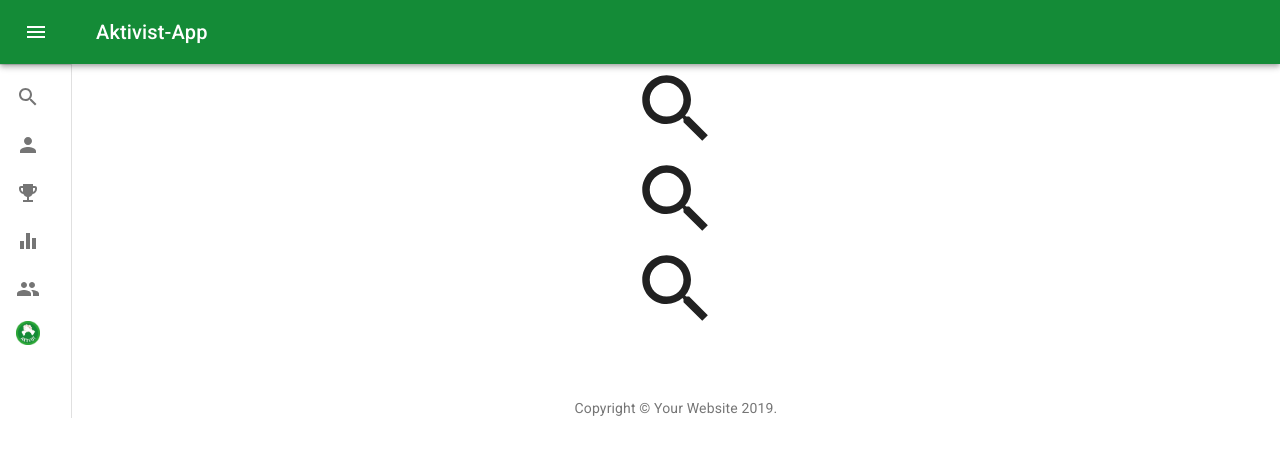
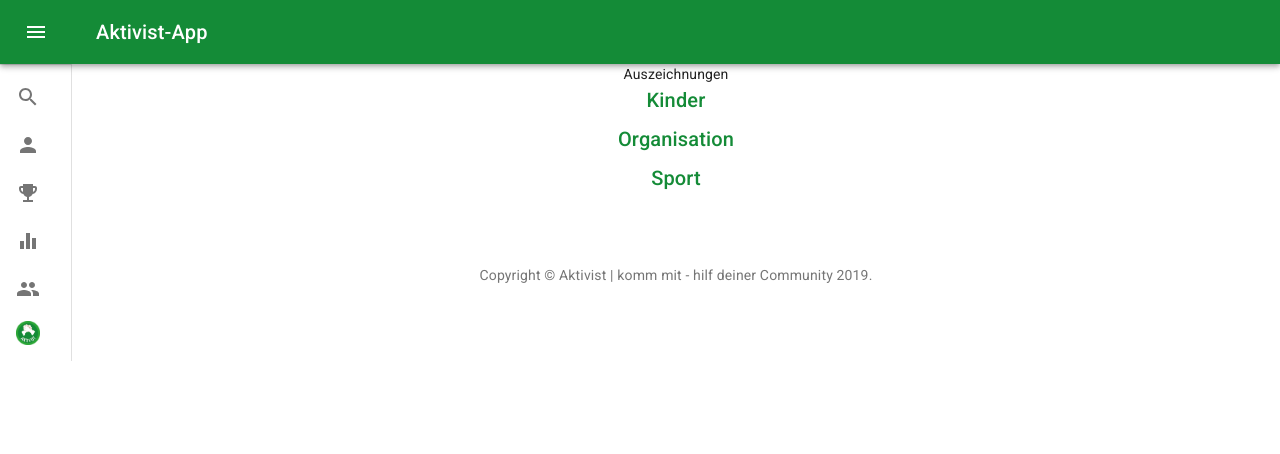
Before and after one commit to alxgrk/blockchain-hackathon-2019, a React (Create React App) app in the folder frontend/: page /auszeichnungen in a window 1280 px wide. Shown: the top 454 px of the page. Built offline with nearby package versions, Linux system fonts and the light colour scheme.

Commit message:
Improved frontend

```diff
--- a/frontend/src/Auszeichnungen.js
+++ b/frontend/src/Auszeichnungen.js
@@ -18,19 +18,11 @@ import ListItem from '@material-ui/core/ListItem';
 import ListItemIcon from '@material-ui/core/ListItemIcon';
 import ListItemText from '@material-ui/core/ListItemText';
 import SearchIcon from '@material-ui/icons/Search';
+import Title from './Title';
+import { useTheme } from '@material-ui/core/styles';
+import Copyright from "./Copyright";
 
-function Copyright() {
-  return (
-    <Typography variant="body2" color="textSecondary" align="center">
-      {'Copyright © '}
-      <Link color="inherit" href="https://material-ui.com/">
-        Your Website
-      </Link>{' '}
-      {new Date().getFullYear()}
-      {'.'}
-    </Typography>
-  );
-}
+
 
 const useStyles = makeStyles(theme => ({
   paper: {
@@ -54,14 +46,15 @@ const useStyles = makeStyles(theme => ({
 
 export default function Auszeichnungen() {
   const classes = useStyles();
+  const theme = useTheme();
 
   return (
     <Container component="main" maxWidth="xs">
-      <CssBaseline />
       <div className={classes.paper}>
-        <SearchIcon style={{ fontSize: 90 }}/>
-        <SearchIcon style={{ fontSize: 90 }}/>
-        <SearchIcon style={{ fontSize: 90 }}/>
+        <div className={theme.palette.text.title}>Auszeichnungen</div>
+        <Title>Kinder</Title>
+        <Title>Organisation</Title>
+        <Title>Sport</Title>
       </div>
       <Box mt={8}>
         <Copyright />
--- a/frontend/src/Login.js
+++ b/frontend/src/Login.js
@@ -12,19 +12,8 @@ import LockOutlinedIcon from '@material-ui/icons/LockOutlined';
 import Typography from '@material-ui/core/Typography';
 import { makeStyles } from '@material-ui/core/styles';
 import Container from '@material-ui/core/Container';
+import Copyright from "./Copyright";
 
-function Copyright() {
-  return (
-    <Typography variant="body2" color="textSecondary" align="center">
-      {'Copyright © '}
-      <Link color="inherit" href="https://material-ui.com/">
-        Your Website
-      </Link>{' '}
-      {new Date().getFullYear()}
-      {'.'}
-    </Typography>
-  );
-}
 
 const useStyles = makeStyles(theme => ({
   paper: {
--- a/frontend/src/theme.js
+++ b/frontend/src/theme.js
@@ -16,6 +16,11 @@ const theme = createMuiTheme({
     background: {
       default: '#fff',
     },
+    title: {
+      textAlign: 'center',
+      padding: '15px',
+      fontSize: '32px',
+    },
   },
 });
 
```
